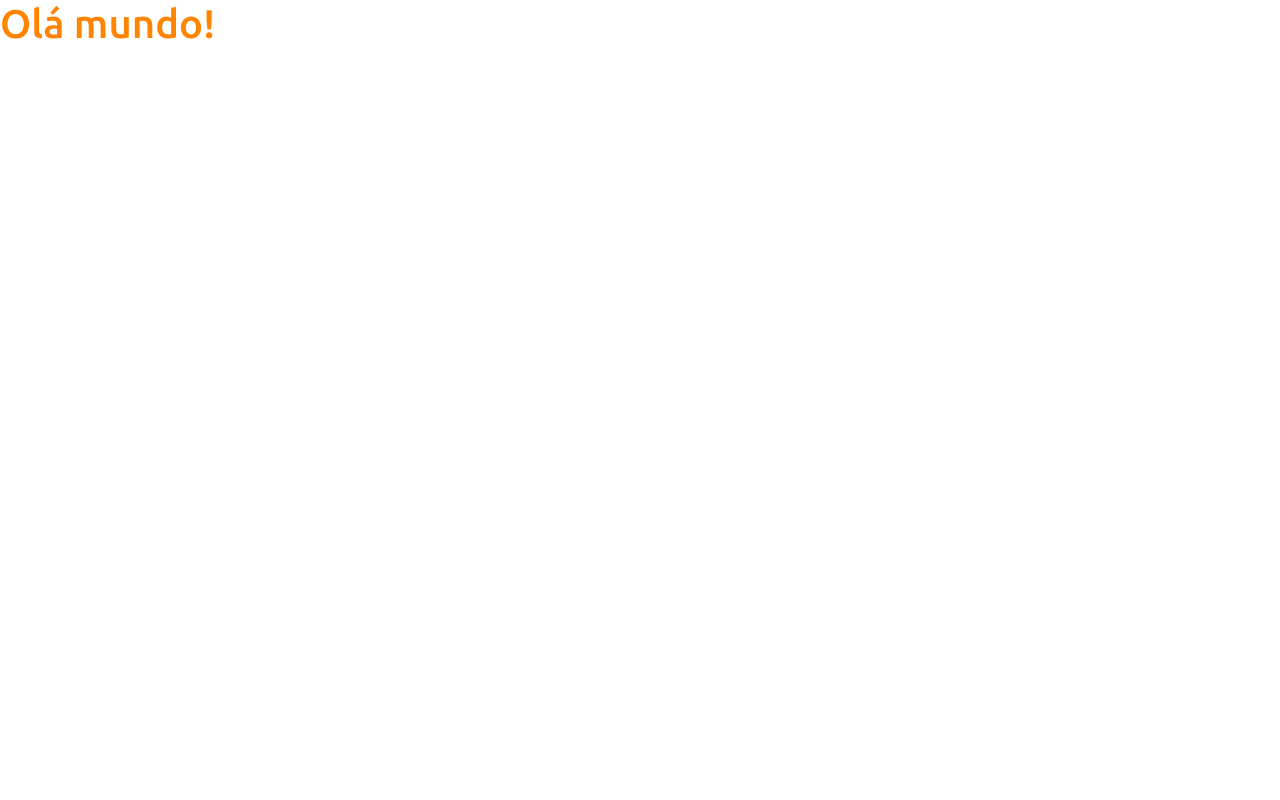
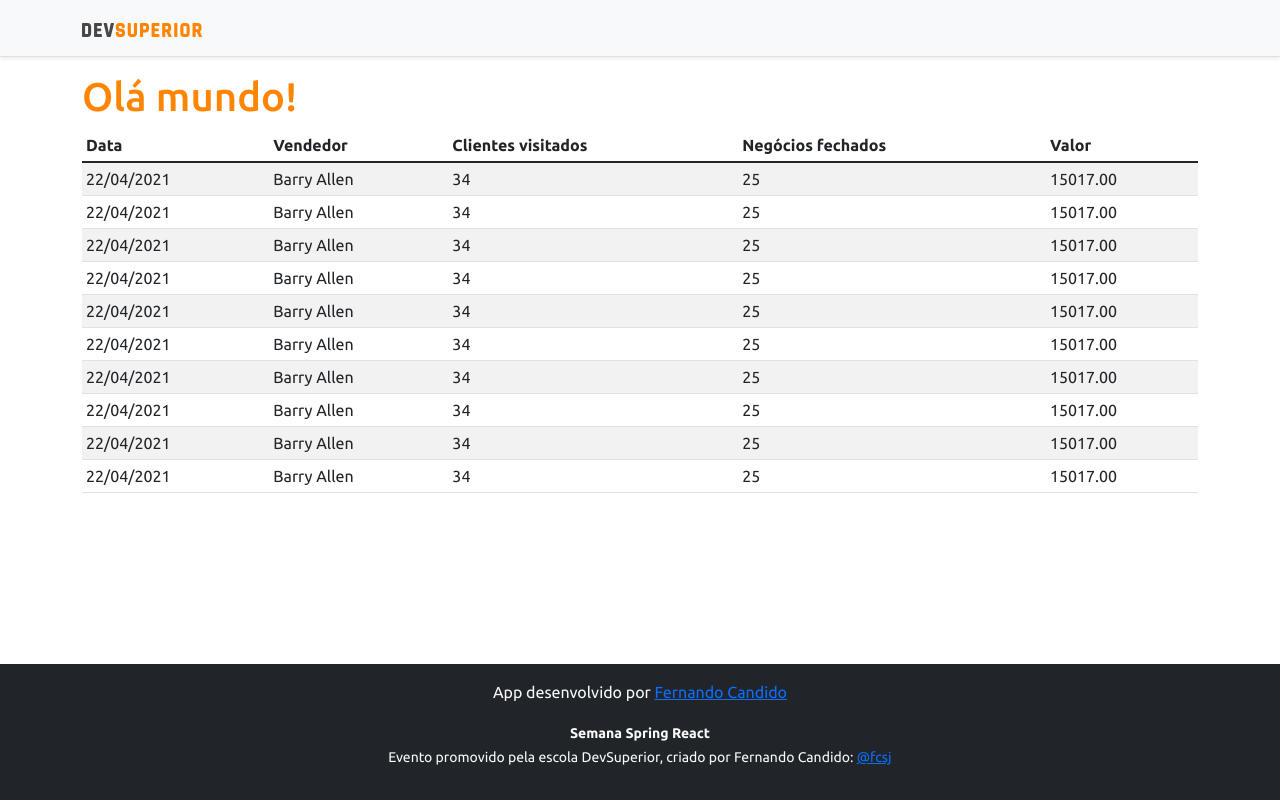
Before and after one commit to fernando-candido/projeto-sds5, a React (Create React App) app in the folder frontend/: page / in a window 1280 px wide. Built offline with nearby package versions, Linux system fonts and the light colour scheme.

Commit message:
Basic static components

```diff
--- a/frontend/src/App.tsx
+++ b/frontend/src/App.tsx
@@ -1,11 +1,22 @@
+import DataTable from "components/DataTable";
+import Footer from "components/Footer";
+import NavBar from "components/NavBar";
 
 function App() {
   return (
-    <div>
+    <>
+      <NavBar />
 
-    <h1 className="text-primary">Olá mundo!</h1>
+      <div className="container">
+        <h1 className="text-primary"> Olá mundo!</h1>
 
-    </div>
+         <DataTable/>
+      </div>
+
+      <Footer/>
+
+    </>
+
 
   );
 }
--- /dev/null
+++ b/frontend/src/components/DataTable/index.tsx
@@ -0,0 +1,92 @@
+const DataTable = () => {
+  return (
+    <div className="table-responsive">
+      <table className="table table-striped table-sm">
+        <thead>
+          <tr>
+            <th>Data</th>
+            <th>Vendedor</th>
+            <th>Clientes visitados</th>
+            <th>Negócios fechados</th>
+            <th>Valor</th>
+          </tr>
+        </thead>
+        <tbody>
+          <tr>
+            <td>22/04/2021</td>
+            <td>Barry Allen</td>
+            <td>34</td>
+            <td>25</td>
+            <td>15017.00</td>
+          </tr>
+          <tr>
+            <td>22/04/2021</td>
+            <td>Barry Allen</td>
+            <td>34</td>
+            <td>25</td>
+            <td>15017.00</td>
+          </tr>
+          <tr>
+            <td>22/04/2021</td>
+            <td>Barry Allen</td>
+            <td>34</td>
+            <td>25</td>
+            <td>15017.00</td>
+          </tr>
+          <tr>
+            <td>22/04/2021</td>
+            <td>Barry Allen</td>
+            <td>34</td>
+            <td>25</td>
+            <td>15017.00</td>
+          </tr>
+          <tr>
+            <td>22/04/2021</td>
+            <td>Barry Allen</td>
+            <td>34</td>
+            <td>25</td>
+            <td>15017.00</td>
+          </tr>
+          <tr>
+            <td>22/04/2021</td>
+            <td>Barry Allen</td>
+            <td>34</td>
+            <td>25</td>
+            <td>15017.00</td>
+          </tr>
+          <tr>
+            <td>22/04/2021</td>
+            <td>Barry Allen</td>
+            <td>34</td>
+            <td>25</td>
+            <td>15017.00</td>
+          </tr>
+          <tr>
+            <td>22/04/2021</td>
+            <td>Barry Allen</td>
+            <td>34</td>
+            <td>25</td>
+            <td>15017.00</td>
+          </tr>
+          <tr>
+            <td>22/04/2021</td>
+            <td>Barry Allen</td>
+            <td>34</td>
+            <td>25</td>
+            <td>15017.00</td>
+          </tr>
+          <tr>
+            <td>22/04/2021</td>
+            <td>Barry Allen</td>
+            <td>34</td>
+            <td>25</td>
+            <td>15017.00</td>
+          </tr>
+
+        </tbody>
+      </table>
+    </div>
+  );
+};
+
+export default DataTable;
--- /dev/null
+++ b/frontend/src/components/Footer/index.tsx
@@ -0,0 +1,34 @@
+const Footer = () => {
+  return (
+    <footer className="footer mt-auto py-3 bg-dark">
+      <div className="container">
+        <p className="text-light">
+          App desenvolvido por{" "}
+          <a
+            href="https://github.com/fernandocandidodesiqueirajunior"
+            target="_blank"
+            rel="noreferrer"
+          >
+            Fernando Candido
+          </a>
+        </p>
+        <p className="text-light">
+          <small>
+            <strong>Semana Spring React</strong>
+            <br />
+            Evento promovido pela escola DevSuperior, criado por Fernando Candido:{" "}
+            <a
+              href="https://www.instagram.com/fcsj/"
+              target="_blank"
+              rel="noreferrer"
+            >
+              @fcsj
+            </a>
+          </small>
+        </p>
+      </div>
+    </footer>
+  );
+};
+
+export default Footer;
--- /dev/null
+++ b/frontend/src/components/NavBar/index.tsx
@@ -0,0 +1,15 @@
+import ImgDsDark from "assets/img/ds-dark.svg";
+
+const NavBar = () => {
+  return (
+    <div className="d-flex flex-column flex-md-row align-items-center p-3 px-md-4 mb-3 bg-light border-bottom shadow-sm">
+      <div className="container">
+        <nav className="my-2 my-md-0 mr-md-3">
+          <img src={ImgDsDark} alt="DevSuperior" width="120" />
+        </nav>
+      </div>
+    </div>
+  );
+};
+
+export default NavBar;
```
Also changed, not shown: frontend/src/assets/img/ds-dark.svg (added).
